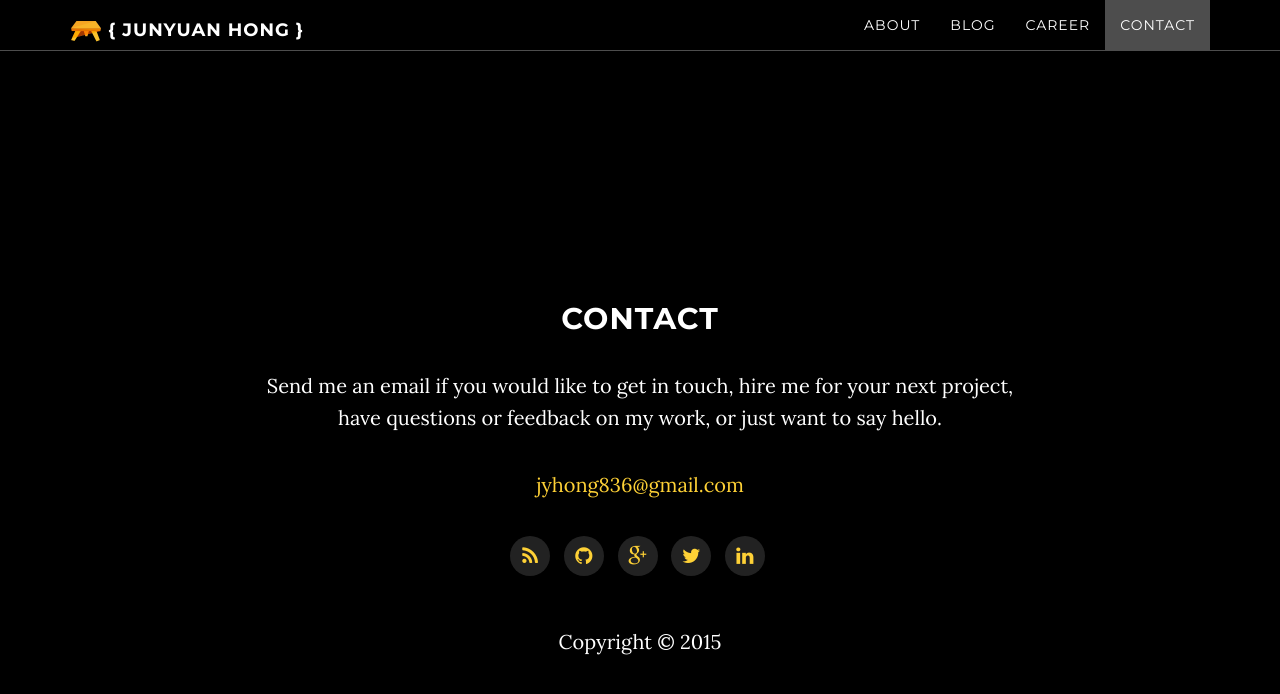
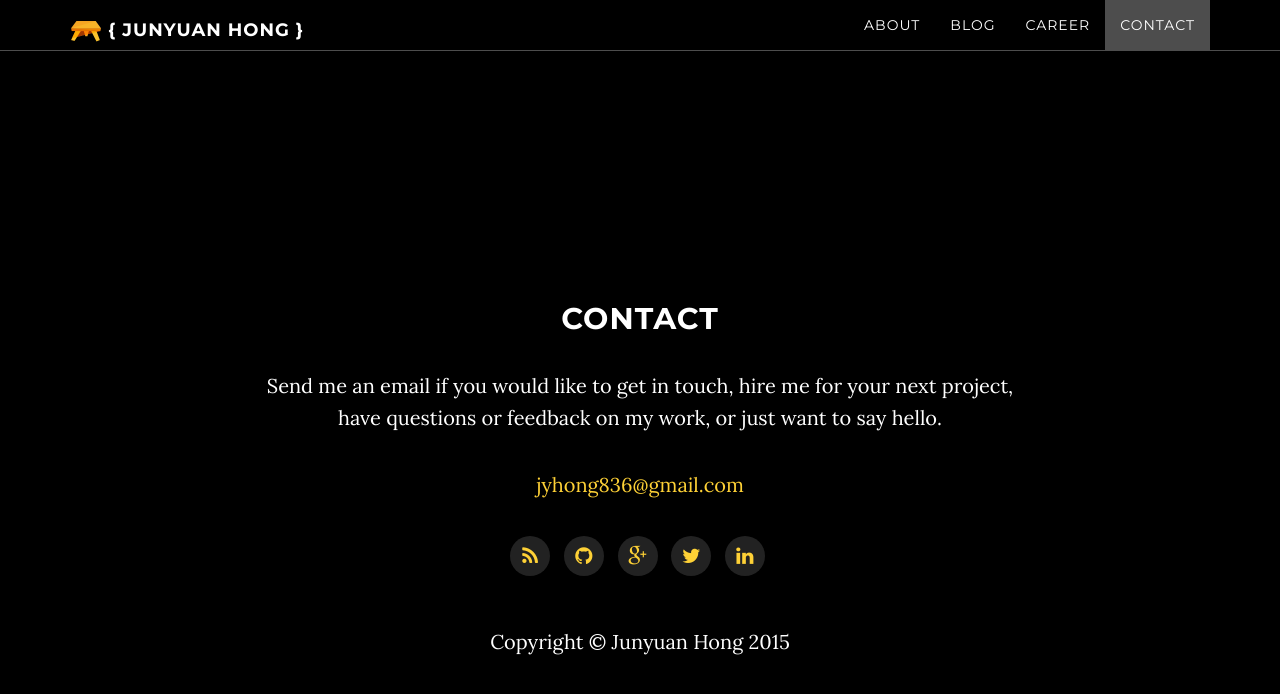
Before and after one commit to jyhong836/jyhong836.github.io, a Jekyll site: the page built from index.html, in a window 1280 px wide and 900 px high, scrolled down 3378 px. Shown: the top 694 px of the window. Built offline with Jekyll 4.4.1, drawn with Linux system fonts in a browser that asks for light colours; Markdown is read by kramdown in place of the engine named in the settings; comment, search, counter and statistics services are not loaded.

Commit message:
Copyright

```diff
--- a/_config.yml
+++ b/_config.yml
@@ -1,9 +1,11 @@
 # Site settings
 
-url: "http://jyhong836.github.io"
+url: "http://jyhong.com"
 title: "Junyuan Hong"
+author: "Junyuan Hong"
 description: "Blog and website of Junyuan Hong, blogging mainly for tech. Opinions expressed are mine."
 keywords: "jyhong, junyuan, hong, junyuan hong, technology, computer science"
+
 google-tracking-id: "UA-59631745-2"
 disqus-shortname: "hongblog"
 markdown: redcarpet
```
Also changed, not shown: 15 other files.
